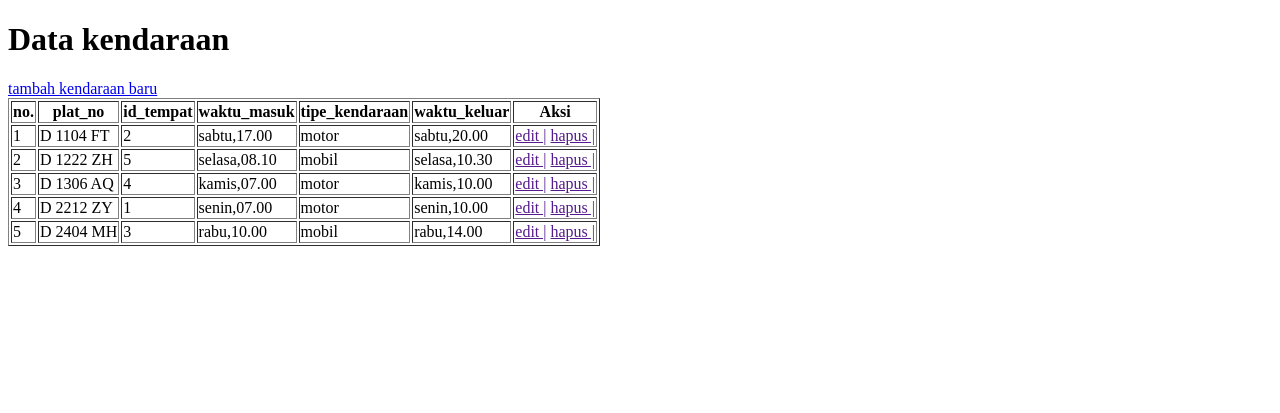
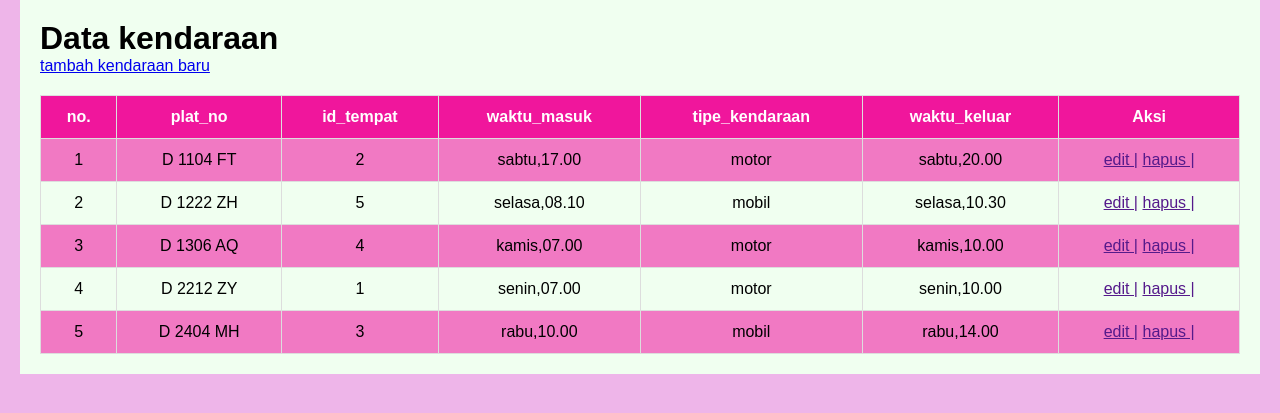
Before and after one commit to zyaahhh/parkir_siti, a PHP site: page / in a window 1280 px wide. Shown: the top 413 px of the page. Run offline with PHP 8.4, Linux system fonts and the light colour scheme; data comes from the database, SQL or seed files in the repository.

Commit message:
menambahkan css

```diff
--- a/view/kendaraan/index.php
+++ b/view/kendaraan/index.php
@@ -4,8 +4,88 @@
     <meta charset="UTF-8">
     <meta name="viewport" content="width=device-width, initial-scale=1.0">
     <title>Parkir</title>
+    <style>
+        body {
+            font-family: Arial, sans-serif;
+            background-color:rgb(238, 181, 233);
+            margin: 0;
+            padding: 0;
+        }
+
+        header {
+          background-color: #34495e;
+            color: #fff;
+            text-align: center;
+            padding: 20px;
+        }
+
+        h1 {
+            margin: 0;
+        }
+
+        .container {
+            padding: 20px;
+            max-width: 1200px;
+            margin: 0 auto;
+            background-color: honeydew;
+        }
+
+        table {
+            width: 100%;
+            border-collapse: collapse;
+            margin-top: 20px;
+        }
+
+        table, th, td {
+            border: 1px solid #ddd;
+        }
+
+        th, td {
+            padding: 12px;
+            text-align: center;
+        }
+
+        th {
+            background-color:rgb(240, 22, 156);
+            color: white;
+        }
+
+        tr:nth-child(even) {
+            background-color:rgb(241, 121, 195);
+        }
+
+        tr:hover {
+            background-color: #e0e0e0;
+        }
+
+        .actions a {
+            text-decoration: none;
+            color: #2980b9;
+            margin: 0 10px;
+        }
+
+        .actions a:hover {
+            color: #e74c3c;
+        }
+
+        .add-btn {
+            background-color:rgb(241, 121, 195);
+            color: white;
+            padding: 10px 15px;
+            text-decoration: none;
+            border-radius: 5px;
+            display: inline-block;
+            margin-bottom: 20px;
+        }
+
+        .add-btn:hover {
+            background-color:rgb(241, 121, 195);
+        }
+    </style>
 </head>
 <body>
+
+    <div class="container">
     <h1>Data kendaraan</h1>
     <a href ="tambah.php">tambah kendaraan baru</a>
         <table border="1">
@@ -43,5 +123,6 @@
         }
         ?>
     </table>
+</div>
 </body>
 </html>
```
Also changed, not shown: view/tempat_parkir/index.php (+81 -0 lines). Lines whose indentation alone changed are shown as unchanged.
